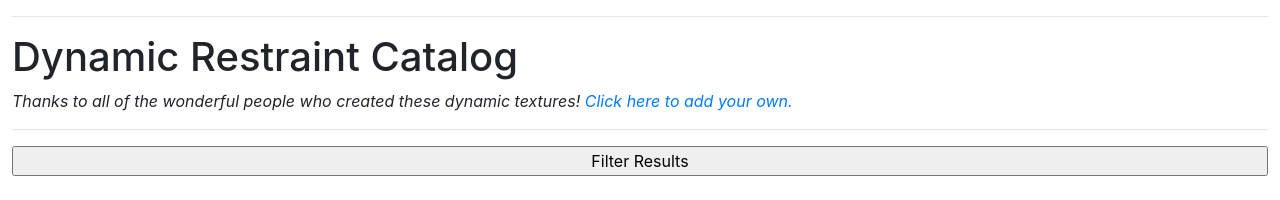
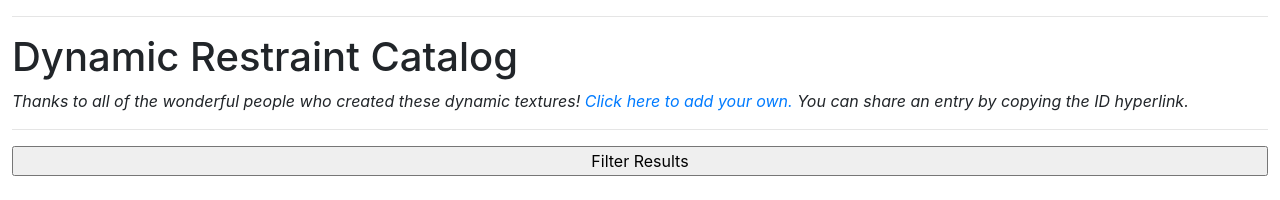
Before and after one commit to BLANK-TH/blank-website, a Flask app: page /app/dynamic-catalog/ in a window 1280 px wide. Shown: the part 85-285 px from the top of the page. Run offline with Flask 2, Linux system fonts and the light colour scheme; data that the repository does not hold is empty; parts of the project's set-up code (start-up, migrations or seed data) failed here and were passed over; some libraries are stand-ins or nearby versions.

Commit message:
forgot to copy paste

```diff
--- a/templates/app/dynamiccatalog/index.html
+++ b/templates/app/dynamiccatalog/index.html
@@ -3,7 +3,8 @@
 {% block body %}
     <h1>Dynamic Restraint Catalog</h1>
     <i>Thanks to all of the wonderful people who created these dynamic textures!
-        <a href="{{ url_for("app.dynamic_catalog.add") }}">Click here to add your own.</a></i>
+        <a href="{{ url_for("app.dynamic_catalog.add") }}">Click here to add your own.</a> You can share an entry
+    by copying the ID hyperlink.</i>
     <hr>
     <input
             type="button" onclick="location.href='{{ url_for("app.dynamic_catalog.fltr") }}';" value="Filter Results"
```
